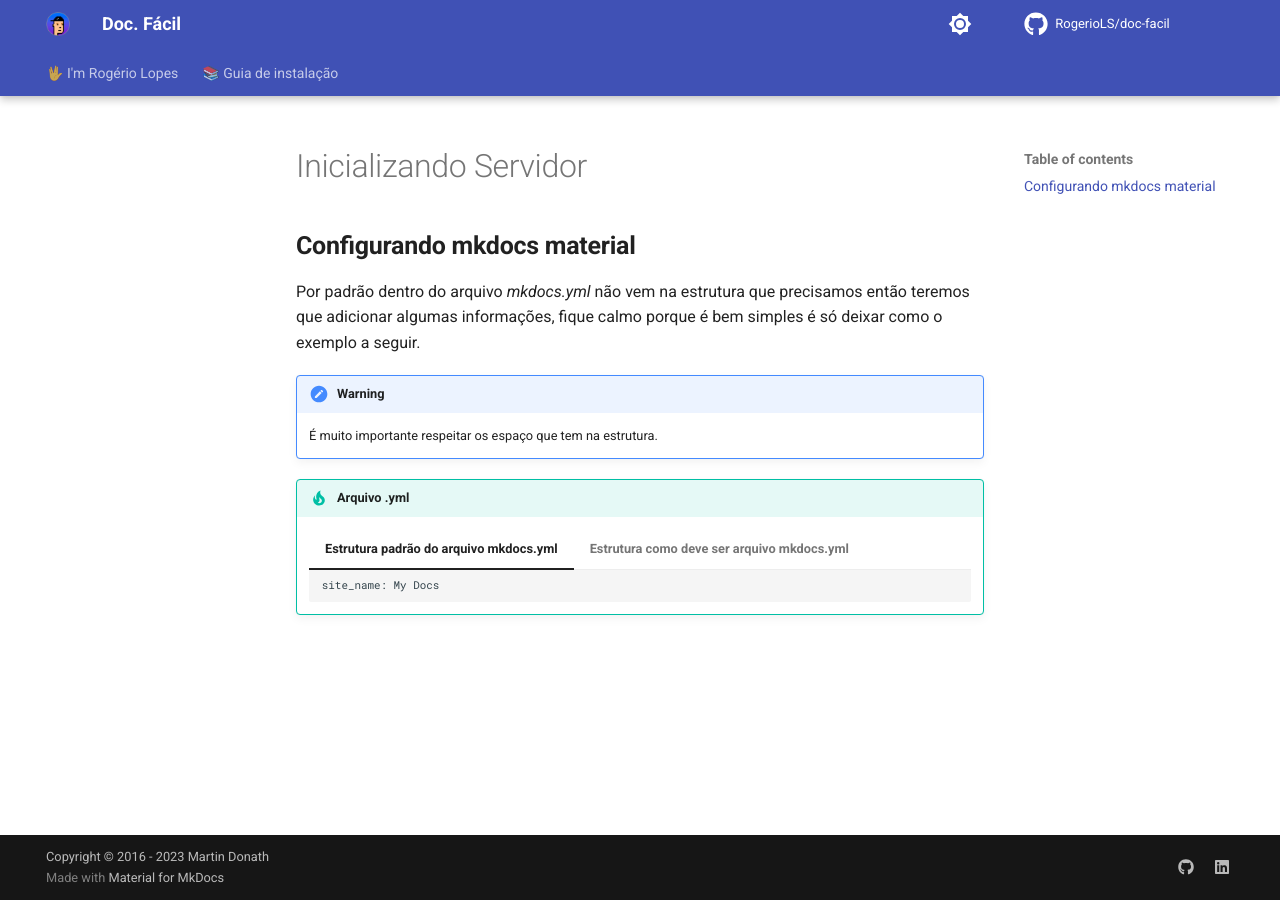
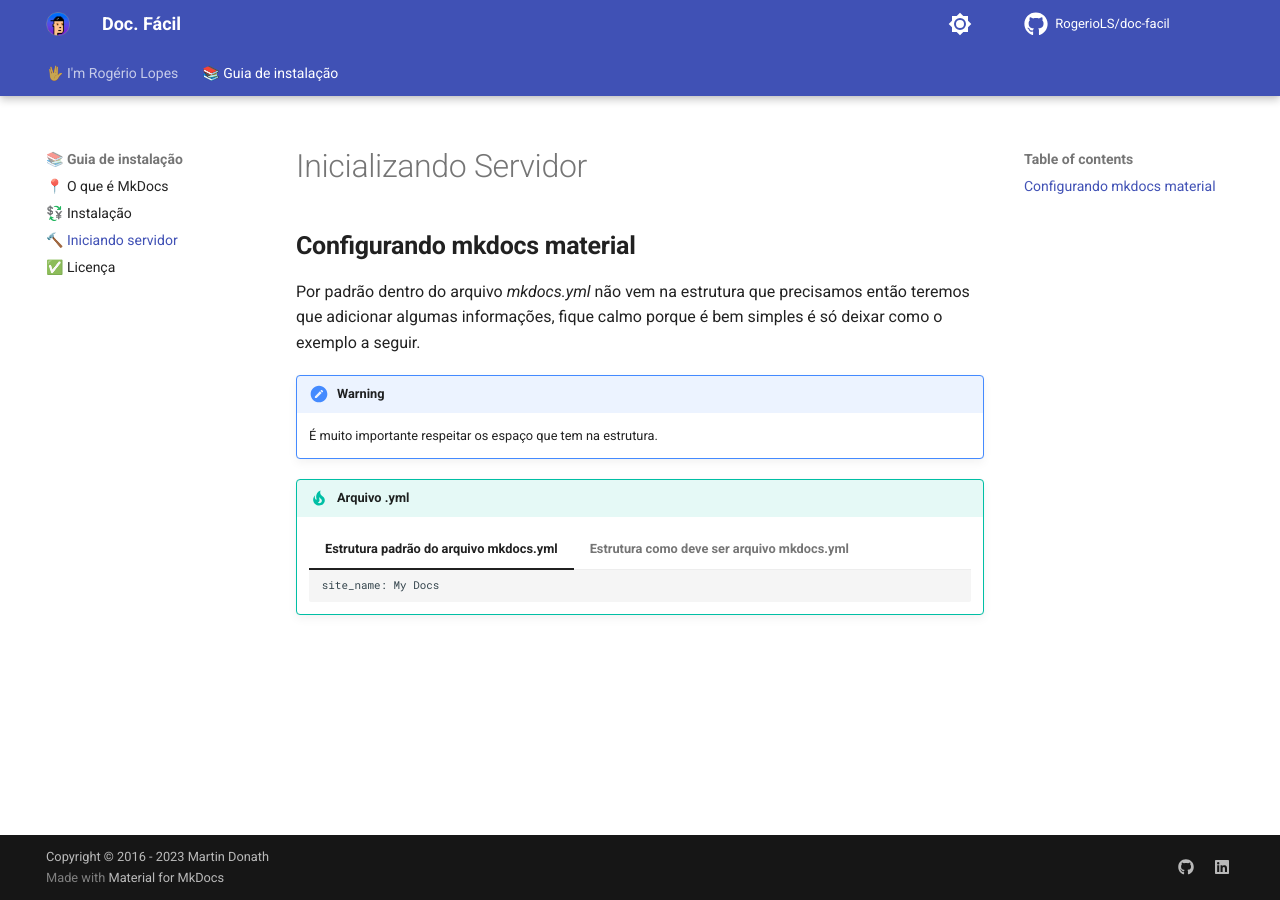
Before and after one commit to RogerioLS/doc-facil, an MkDocs documentation site: the page built from docs/inicializandoserve.md, in a window 1280 px wide. Built offline with MkDocs 1.6.1 and Material for MkDocs 9.7.7, drawn with Linux system fonts in a browser that asks for light colours; comment, search, counter and statistics services are not loaded.

Commit message:
:alien: .yml configuracao/estrutura pagina | add pagina de inicializando o servidor

```diff
--- a/mkdocs.yml
+++ b/mkdocs.yml
@@ -13,6 +13,7 @@ nav:
   - 📚 Guia de instalação:
     - 📍 O que é MkDocs: oqueemkdocs.md
     - 💱 Instalação: install.md
+    - 🔨 Iniciando servidor: inicializandoserve.md
     - ✅ Licença: licenca.md
 
 theme:
```
